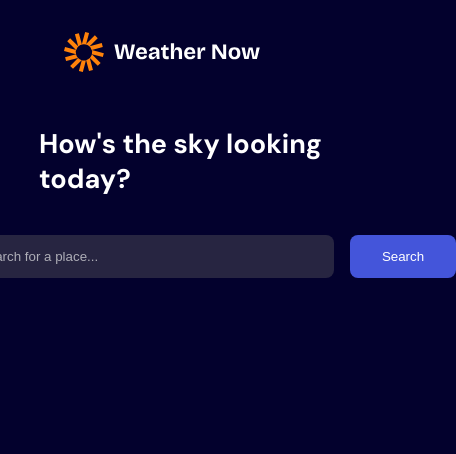
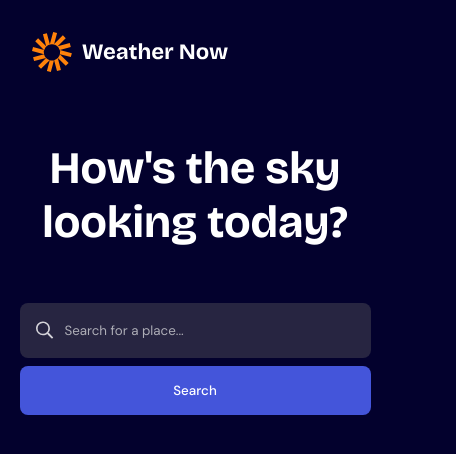
Before and after one commit to diegomendes80/Weather-App, a React (Vite) app in the folder weather-app/: page / in a window 390 px wide. Shown: the top 454 px of the page, 456 px wide, since content can reach past the window. Built offline with nearby package versions, Linux system fonts and the light colour scheme.

Commit message:
search section finished - mobile included

```diff
--- a/weather-app/src/App.jsx
+++ b/weather-app/src/App.jsx
@@ -2,6 +2,7 @@ import { useState } from 'react'
 import './abstract/_root.scss';
 import './abstract/_var.scss';
 import './app.scss';
+import './abstract/_root.scss';
 import {Header} from './components/Header';
 import { SearchSection } from './components/SearchSection';
 
--- a/weather-app/src/abstract/_root.scss
+++ b/weather-app/src/abstract/_root.scss
@@ -17,4 +17,6 @@ body{
     list-style-type: none;
     outline: none;
     transition: all 0.3s ease;
+    box-sizing: border-box;
+
 }
--- a/weather-app/src/components/Header/index.jsx
+++ b/weather-app/src/components/Header/index.jsx
@@ -1,5 +1,6 @@
 import {MenuDrop} from '../MenuDrop';
 import './index.scss';
+import '../../abstract/_root.scss';
 
 export function Header() {
 
--- a/weather-app/src/components/Header/index.scss
+++ b/weather-app/src/components/Header/index.scss
@@ -1,4 +1,5 @@
 @use '../../abstract/var';
+@use '../../abstract/root';
 
 
 .header{
@@ -7,3 +8,9 @@
     justify-content: space-between;
     padding: 2rem 4rem;
 }
+
+@media(max-width:1000px){
+    .header{
+        padding: 2rem;
+    }
+}
--- a/weather-app/src/components/SearchContainer/index.jsx
+++ b/weather-app/src/components/SearchContainer/index.jsx
@@ -1,4 +1,6 @@
 import './index.scss';
+import '../../abstract/_root.scss';
+
 
 export function SearchContainer() {
 
--- a/weather-app/src/components/SearchContainer/index.scss
+++ b/weather-app/src/components/SearchContainer/index.scss
@@ -17,6 +17,8 @@
 
         &::placeholder{
             color: var.$neutral-300;
+            font-family:var.$font-primary;
+
         }
     }
 
@@ -31,3 +33,14 @@
     }
 
 }
+
+
+@media(max-width:1000px){
+    .search-container{
+       width: 100%;
+
+       .search-input{
+        padding: 20px 20px 20px 45px;
+       }
+    }
+}
--- a/weather-app/src/components/SearchSection/index.jsx
+++ b/weather-app/src/components/SearchSection/index.jsx
@@ -1,5 +1,6 @@
 import './index.scss';
 import { SearchContainer } from '../SearchContainer';
+import '../../abstract/_root.scss';
 
 export function SearchSection() {
   return (
--- a/weather-app/src/components/SearchSection/index.scss
+++ b/weather-app/src/components/SearchSection/index.scss
@@ -10,14 +10,20 @@
     align-items: center;
     gap: 1rem;
     margin-bottom:2rem;
+    // background-color:red;
+
+
+        h1{
+            font-size:45px;
+            text-align: center;
+            font-family: var.$font-heading;
+        }
+
 
     div{
         display: flex;
         gap: 1rem;
 
-        h1{
-            font-family: var.$font-heading;
-        }
 
         .search-btn{
             padding:.5rem 2rem;
@@ -25,6 +31,26 @@
             border:none;
             border-radius: 8px;
             color: var.$neutral-0;
+            font-family:var.$font-primary;
+            font-weight: 500;
         }
     }
 }
+
+
+@media(max-width:1000px){
+    .search-section{
+        width: 90%;
+
+        div{
+            gap:.5rem;
+            width: 100%;
+            flex-direction: column;
+
+            .search-btn{
+                padding: 1rem 2rem;
+            }
+        }
+
+    }
+}
```
